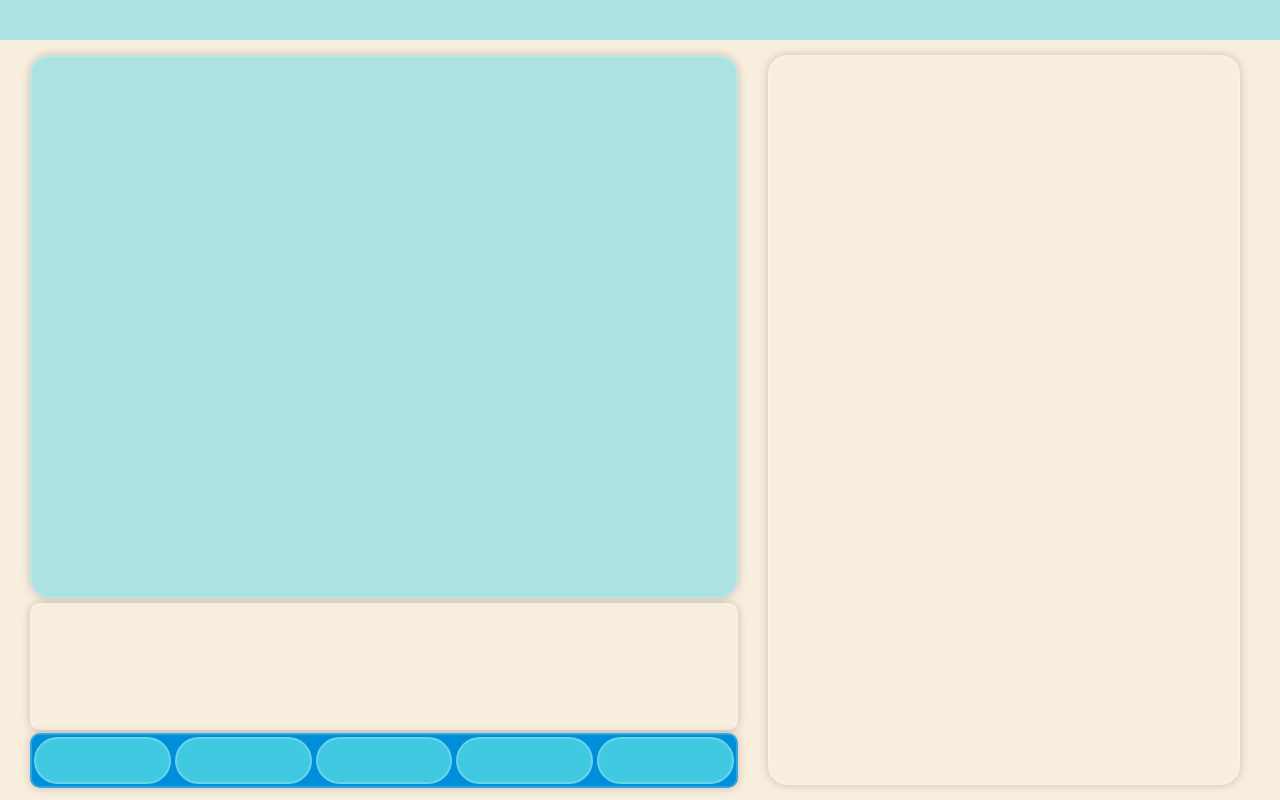
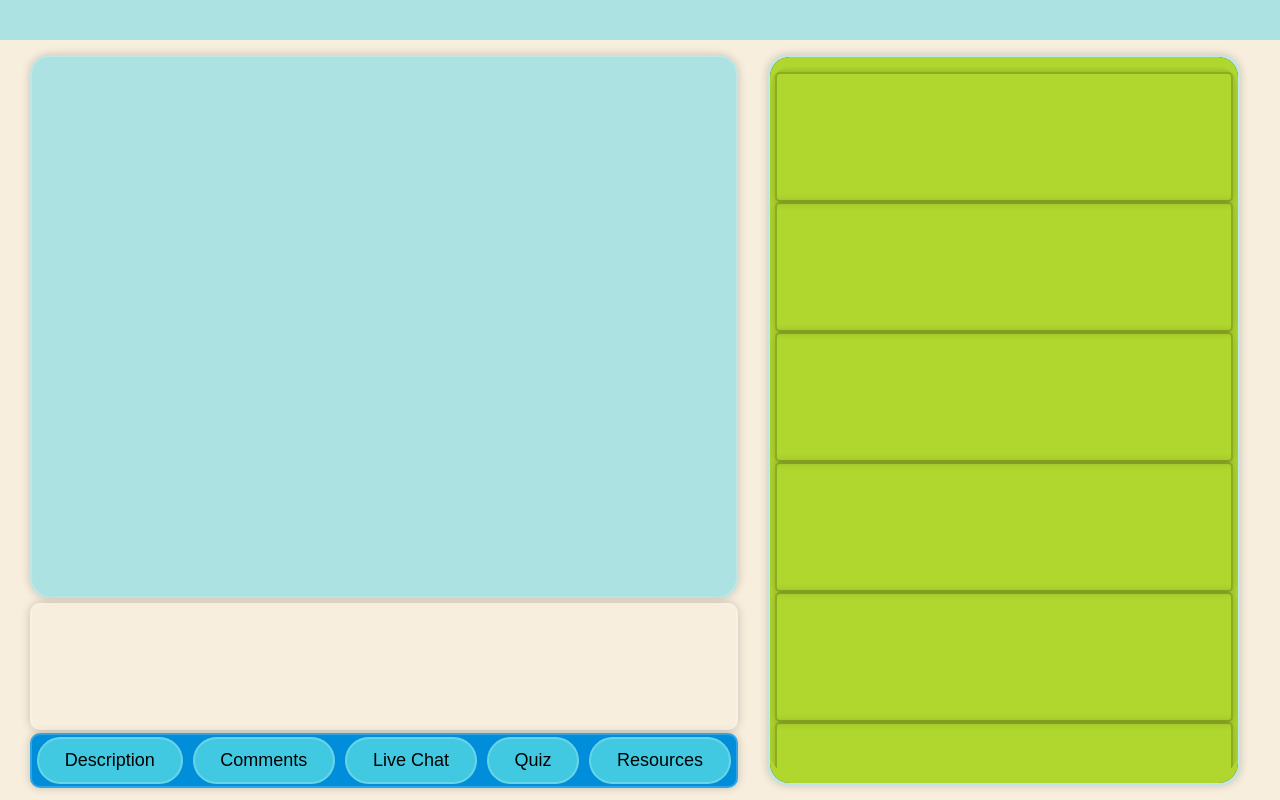
Before and after one commit to Bhaskar-459/Shiksha-samaj, a website: page video.html in a window 1280 px wide. Drawn offline with nearby package versions, Linux system fonts and the light colour scheme; a web font is replaced by a local one.

Commit message:
boiler-edit2

```diff
--- a/video.css
+++ b/video.css
@@ -34,14 +34,191 @@ body{
 }
 .container-right
 {
+    background-color: #ACE2E1;
+    position:relative;
     height:auto;
     width:40vw;
     margin:15px 40px 15px 15px;
     border-radius: 20px;
     border:2px solid rgb(255,255,255,.2);
-    background:transparent;
-    backdrop-filter: blur;
+    /* background:transparent;
+    backdrop-filter: blur(50px); */
     box-shadow: 0 0 10px rgb(0,0,0,.2);
+}
+.container-right .displaybox
+{
+    flex-grow:1;
+    height:auto;
+    width:auto;
+    margin:5px 5px 5px 5px;
+    border-radius: 20px;
+    background-color: aliceblue;
+    border:2px solid rgb(255,255,255,.2);
+    box-shadow: 0 0 10px rgb(0,0,0,.2);
+
+}
+.container-right .typebox{
+    position: relative;
+    width:100%;
+}
+.container-right input{
+    width:inherit;
+    height:inherit;
+    border: 2px solid #41C9E2;
+    background: transparent;
+    outline: 0;
+    border-radius: 40px;
+    font-size: 16px;
+    padding: 20px 20% 20px 20px;
+    color: white;
+}
+.container-right input::placeholder
+{
+    color: white;
+}
+.container-right .typebox button{
+    position: absolute;
+    right: 0;
+    top:0;
+    bottom: 0;
+    width:15%;
+    border-radius: 40px;
+    border:2px solid rgb(255,255,255,.2);
+    background-color:#41C9E2;
+    margin:15px 15px;
+    color:white;
+
+}
+.container-right .typebox i{
+    color: inherit;
+    font-size:30px;
+}
+.container-right .typebox button:hover{
+    border:none;
+    background-color: #ACE2E1;
+    box-shadow: 0 0 10px 2px rgb(0,0,0,.2);
+    cursor:pointer;
+    color:black;
+}
+.container-right .description{
+    position: absolute;
+    top: 0;
+    bottom: 0;
+    left: 0;
+    right:0;
+    width: 100%;
+    height: 100%;
+    padding: 5px;
+    background-color:brown;
+    display:flex;
+    flex-direction: column;
+    border-radius: 20px;
+}
+.container-right .description.hidden{
+    display:none;
+}
+.container-right .comments{
+    position: absolute;
+    top: 0;
+    bottom: 0;
+    left: 0;
+    right:0;
+    width: 100%;
+    height: 100%;
+    padding: 5px;
+    /* background-color: #ea08bd; */
+
+    display:flex;
+    flex-direction: column-reverse;
+    border-radius: 20px;
+}
+.container-right .comments.hidden{
+    display:none;
+}
+.container-right .live-chat{
+    position: absolute;
+    top: 0;
+    bottom: 0;
+    left: 0;
+    right:0;
+    width: 100%;
+    height: 100%;
+    padding: 5px;
+    /* background-color: #e70e0e; */
+    display:flex;
+    flex-direction: column-reverse;
+    border-radius: 20px;
+}
+.container-right .live-chat.hidden{
+    display:none;
+}
+.container-right .quiz{
+    position: absolute;
+    top: 0;
+    bottom: 0;
+    left: 0;
+    right:0;
+    width: 100%;
+    height: 100%;
+    padding: 5px;
+    background-color: #b0d72e;
+    display:flex;
+    flex-direction: column;
+    border-radius: 20px;
+}
+.container-right .quiz.hidden{
+
+    display:none;
+}
+.container-right .resources{
+    position: absolute;
+    top: 0;
+    bottom: 0;
+    left: 0;
+    right:0;
+    margin: 10px 0px;
+    width: auto;
+    height: auto;
+    padding: 5px;
+    /* background-color: #401b58; */
+    display:flex;
+    flex-direction: column;
+    overflow-y: scroll;
+    border-radius: 20px;
+}
+.container-right .resources::-webkit-scrollbar{
+    position:absolute;
+    right:15px;
+    top:15px;
+    bottom:15px;
+    width:10px;
+    border:2px solid rgb(255,255,255,.2);
+    border-radius: 99em;
+    /* outline: 2px dashed rgb(92, 112, 150); */
+    background:#41C9E2;
+    display: block;
+}
+.container-right .resources::-webkit-scrollbar-thumb {
+    background: #000;
+    color:#000;
+    height: 5px;
+    border:2px solid #41C9E2;
+    border-radius: 99em;
+    height: 1px;
+    width: auto;
+  }
+
+.container-right .resources.hidden{
+    display:none;
+}
+.container-right .resources .playlist-video{
+    min-height:130px;
+    width:auto;
+    background-color: transparent;
+    border:2px solid rgb(0,0,0,.2);
+    box-shadow: 0 0 10px rgb(0,0,0,.2);
+    border-radius: 5px;
+
 }
 .player{
 
@@ -86,7 +263,7 @@ body{
     border-radius: 40px;
     border:2px solid rgb(255,255,255,.2);
     background-color:#41C9E2;
-    margin:2px;
+    margin:2px 5px;
 }
 .ctrl-buttons button:hover{
     border:none;
@@ -94,3 +271,6 @@ body{
     box-shadow: 0 0 10px 2px rgb(0,0,0,.2);
     cursor:pointer;
 }
+.ctrl-buttons span{
+    font-size:large;
+}
--- a/video.html
+++ b/video.html
@@ -4,12 +4,11 @@
     <meta charset="UTF-8">
     <meta name="viewport" content="width=device-width, initial-scale=1.0">
     <link rel="stylesheet" href="video.css">
-
+    <link href='https://unpkg.com/boxicons@2.1.4/css/boxicons.min.css' rel='stylesheet'>
     <title>Video</title>
 </head>
 <body>
     <div class="navbar">
-
     </div>
     <div class="content">
         <div class="container-left">
@@ -21,27 +20,72 @@
 
                 </div>
                 <div class="ctrl-buttons">
-                    <button type="button">
-
+                    <button type="button" id="description">
+                        <span>Description</span>
                     </button>
-                    <button type="button">
-
+                    <button type="button" id="comments">
+                        <span>Comments</span>
                     </button>
-                    <button type="button">
-
+                    <button type="button" id="livechat">
+                        <span>Live Chat</span>
                     </button>
-                    <button type="button">
-
+                    <button type="button" id="quiz">
+                        <span>Quiz</span>
                     </button>
-                    <button type="button">
-
+                    <button type="button" id="resources">
+                        <span>Resources</span>
                     </button>
                 </div>
             </div>
         </div>
         <div class="container-right">
+            <div class="description">
 
+            </div>
+            <div class="comments">
+                <div class="typebox">
+                    <input type="text"  id="comment" placeholder="Add a public comment...">
+                    <button type="button" class="textsubit" id="submit">
+                        <i class='bx bx-right-arrow-alt'></i>
+                    </button>
+                </div>
+                <div class="displaybox">
+                </div>
+            </div>
+            <div class="live-chat">
+                <div class="typebox">
+                    <input type="text"  id="comment" placeholder="Type a message...">
+                    <button type="button" class="textsubit" id="submit">
+                        <i class='bx bx-right-arrow-alt'></i>
+                    </button>
+                </div>
+                <div class="displaybox">
+                </div>
+
+            </div>
+            <div class="quiz">
+
+            </div>
+            <div class="resources">
+                <div class="playlist-video"></div>
+                <div class="playlist-video"></div>
+                <div class="playlist-video"></div>
+                <div class="playlist-video"></div>
+                <div class="playlist-video"></div>
+                <div class="playlist-video"></div>
+                <div class="playlist-video"></div>
+                <div class="playlist-video"></div>
+                <div class="playlist-video"></div>
+                <div class="playlist-video"></div>
+                <div class="playlist-video"></div>
+                <div class="playlist-video"></div>
+                <div class="playlist-video"></div>
+                <div class="playlist-video"></div>
+                <div class="playlist-video"></div>
+                <div class="playlist-video"></div>
+            </div>
         </div>
     </div>
+    <script type="text/javascript" src="video.js"></script>
 </body>
 </html>
--- /dev/null
+++ b/video.js
@@ -0,0 +1,50 @@
+const containerR= document.querySelector('.container-right');
+const description= document.querySelector('.description');
+const comments= document.querySelector('.comments');
+const livechat= document.querySelector('.live-chat');
+const quiz= document.querySelector('.quiz');
+const resources= document.querySelector('.resources');
+
+const descriptionBtn= document.getElementById('description');
+const commentsBtn= document.getElementById('comments');
+const livechatBtn= document.getElementById('livechat');
+const quizBtn= document.getElementById('quiz');
+const resourcesBtn= document.getElementById('resources');
+
+descriptionBtn.addEventListener('click', function(){
+
+    description.classList.remove('hidden');
+    comments.classList.add('hidden');
+    livechat.classList.add('hidden');
+    quiz.classList.add('hidden');
+    resources.classList.add('hidden');
+});
+
+commentsBtn.addEventListener('click', function(){
+    description.classList.add('hidden');
+    comments.classList.remove('hidden');
+    livechat.classList.add('hidden');
+    quiz.classList.add('hidden');
+    resources.classList.add('hidden');
+});
+livechatBtn.addEventListener('click', function(){
+    description.classList.add('hidden');
+    comments.classList.add('hidden');
+    livechat.classList.remove('hidden');
+    quiz.classList.add('hidden');
+    resources.classList.add('hidden');
+});
+quizBtn.addEventListener('click', function(){
+    description.classList.add('hidden');
+    comments.classList.add('hidden');
+    livechat.classList.add('hidden');
+    quiz.classList.remove('hidden');
+    resources.classList.add('hidden');
+});
+resourcesBtn.addEventListener('click', function(){
+    description.classList.add('hidden');
+    comments.classList.add('hidden');
+    livechat.classList.add('hidden');
+    quiz.classList.add('hidden');
+    resources.classList.remove('hidden');
+});
```
